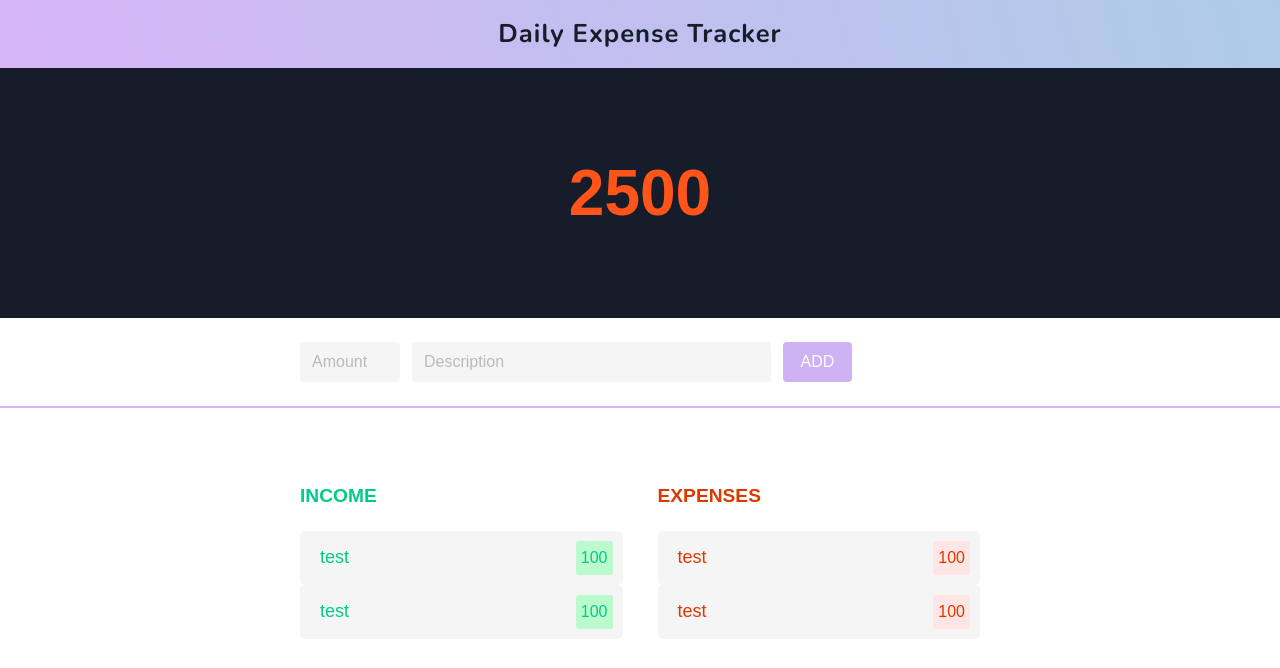
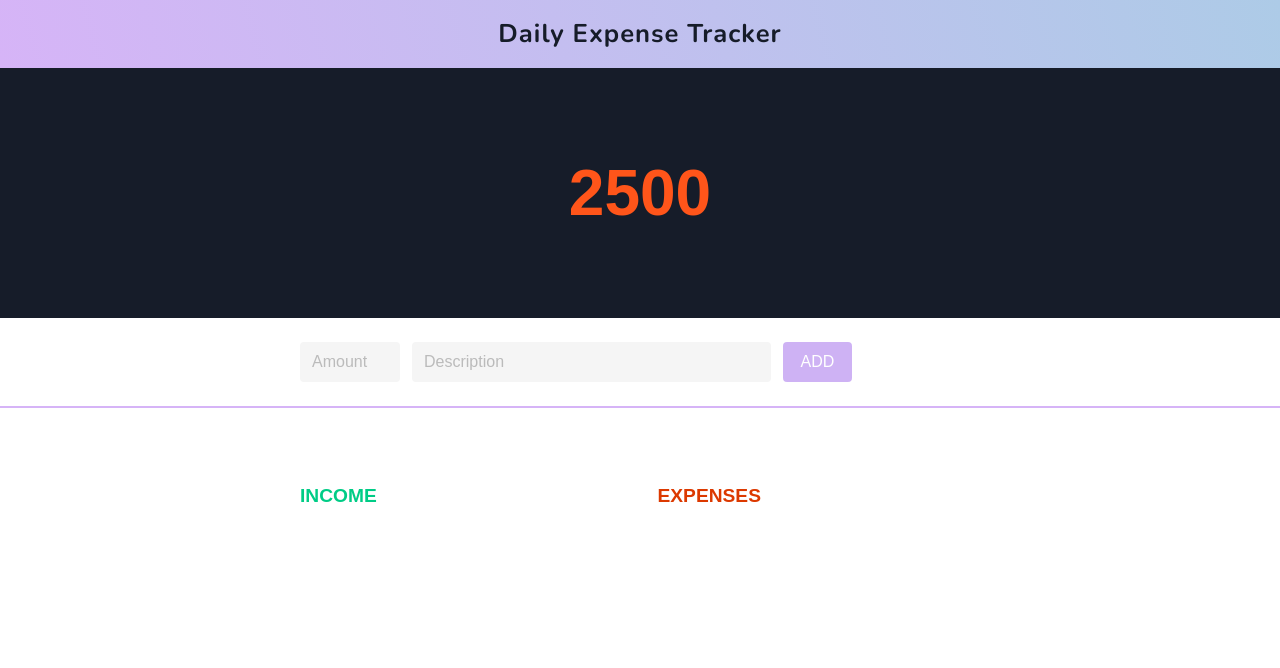
Before and after one commit to namrata9503/daily-expense-ng-app, an Angular app: page / in a window 1280 px wide. Shown: the top 668 px of the page. Built offline with nearby package versions, Linux system fonts and the light colour scheme.

Commit message:
items add and delete logics

```diff
--- a/src/app/add-item-form/add-item-form.component.ts
+++ b/src/app/add-item-form/add-item-form.component.ts
@@ -17,6 +17,7 @@ export class AddItemFormComponent implements OnInit {
   }
 onSubmit(form: NgForm){
   this.formSubmit.emit(form.value);
+  form.reset();
 
 }
 }
--- a/src/app/budget-item-list/budget-item-card/budget-item-card.component.html
+++ b/src/app/budget-item-list/budget-item-card/budget-item-card.component.html
@@ -1,12 +1,12 @@
 <div class="root">
-    <div class="budget-item " [ngClass]="{'income': isIncome, 'expense': !isIncome}">
-        <div class="description">
-            <p>test</p>
-        </div>
-        <div class="amount">
-            <p>100</p>
-        </div>
+  <div class="budget-item " [ngClass]="{'income': item.amount >= 0, 'expense': item.amount < 0}">
+    <div class="description">
+      <p>{{item.description}}</p>
     </div>
+    <div class="amount">
+      <p>{{item.amount}}</p>
+    </div>
+  </div>
 
-    <div class="x-icon-button"></div>
+  <div class="x-icon-button" (click)= "onXButtonClick()"></div>
 </div>
--- a/src/app/budget-item-list/budget-item-card/budget-item-card.component.ts
+++ b/src/app/budget-item-list/budget-item-card/budget-item-card.component.ts
@@ -1,4 +1,5 @@
-import { Component, OnInit, Input } from '@angular/core';
+import { Component, OnInit, Input, EventEmitter, Output } from '@angular/core';
+import { BudgetItem } from 'src/shared/models/budget-items.model';
 
 @Component({
   selector: 'app-budget-item-card',
@@ -6,10 +7,19 @@ import { Component, OnInit, Input } from '@angular/core';
   styleUrls: ['./budget-item-card.component.scss']
 })
 export class BudgetItemCardComponent implements OnInit {
-@Input() isIncome: boolean = false;
+
+@Input() item: BudgetItem;
+@Output() xButtonClick: EventEmitter<any> = new EventEmitter<any>();
+
   constructor() { }
 
   ngOnInit() {
   }
 
+  onXButtonClick(){
+
+    this.xButtonClick.emit();
+
+  }
+
 }
--- a/src/app/budget-item-list/budget-item-list.component.html
+++ b/src/app/budget-item-list/budget-item-list.component.html
@@ -3,15 +3,25 @@
     <div class="income-column">
       <h1>Income</h1>
       <div class="budget-items">
-        <app-budget-item-card [isIncome]="true"></app-budget-item-card>
-        <app-budget-item-card [isIncome]="true"></app-budget-item-card>
+        <div *ngFor="let item of budgetItems">
+          <app-budget-item-card *ngIf="item.amount >= 0" [item]="item" style="display:block;
+          margin-bottom: 20px;"
+          (xButtonClick)="onDeleteButton(item)">
+          </app-budget-item-card>
+
+        </div>
       </div>
     </div>
     <div class="expenses-column">
       <h1>Expenses</h1>
       <div class="budget-items">
-        <app-budget-item-card [isIncome]="false"></app-budget-item-card>
-        <app-budget-item-card [isIncome]="false"></app-budget-item-card>
+        <div *ngFor="let item of budgetItems">
+          <app-budget-item-card *ngIf="item.amount < 0" [item]="item" style="display:block;
+          margin-bottom: 20px;"
+          (xButtonClick)="onDeleteButton(item)">
+          </app-budget-item-card>
+
+        </div>
       </div>
     </div>
   </div>
--- a/src/app/budget-item-list/budget-item-list.component.ts
+++ b/src/app/budget-item-list/budget-item-list.component.ts
@@ -1,4 +1,6 @@
-import { Component, OnInit } from '@angular/core';
+import { Component, OnInit, Input, Output, EventEmitter } from '@angular/core';
+import { BudgetItem } from 'src/shared/models/budget-items.model';
+
 
 @Component({
   selector: 'app-budget-item-list',
@@ -6,10 +8,14 @@ import { Component, OnInit } from '@angular/core';
   styleUrls: ['./budget-item-list.component.scss']
 })
 export class BudgetItemListComponent implements OnInit {
-
+  @Input() budgetItems: BudgetItem[];
+  @Output() delete: EventEmitter<BudgetItem> = new EventEmitter<BudgetItem>();
   constructor() { }
 
   ngOnInit() {
   }
+  onDeleteButton(item: BudgetItem){
+      this.delete.emit(item);
+  }
 
 }
--- a/src/app/home/home.component.html
+++ b/src/app/home/home.component.html
@@ -8,9 +8,9 @@
 
 <section class="add-item-section">
     <div class="add-item-container">
-        <app-add-item-form style="padding: 30px;"></app-add-item-form>
+        <app-add-item-form style="padding: 30px;" (formSubmit)="addItem($event)"></app-add-item-form>
     </div>
 </section>
 <hr style="margin-top:0; background-color: rgb(214, 180, 247);">
 
-<app-budget-item-list></app-budget-item-list>
+<app-budget-item-list [budgetItems]="budgetItems" (delete)="deleteItem($event)"></app-budget-item-list>
--- a/src/app/home/home.component.ts
+++ b/src/app/home/home.component.ts
@@ -1,4 +1,5 @@
 import { Component, OnInit } from '@angular/core';
+import { BudgetItem } from 'src/shared/models/budget-items.model';
 
 @Component({
   selector: 'app-home',
@@ -6,10 +7,19 @@ import { Component, OnInit } from '@angular/core';
   styleUrls: ['./home.component.scss']
 })
 export class HomeComponent implements OnInit {
-
+budgetItems: BudgetItem[]= new Array<BudgetItem>();
   constructor() { }
 
   ngOnInit() {
   }
 
+  addItem(newItem: BudgetItem){
+      this.budgetItems.push(newItem);
+  }
+
+  deleteItem(item : BudgetItem){
+    let index= this.budgetItems.indexOf(item);
+    this.budgetItems.splice(index, 1);
+
+  }
 }
```
